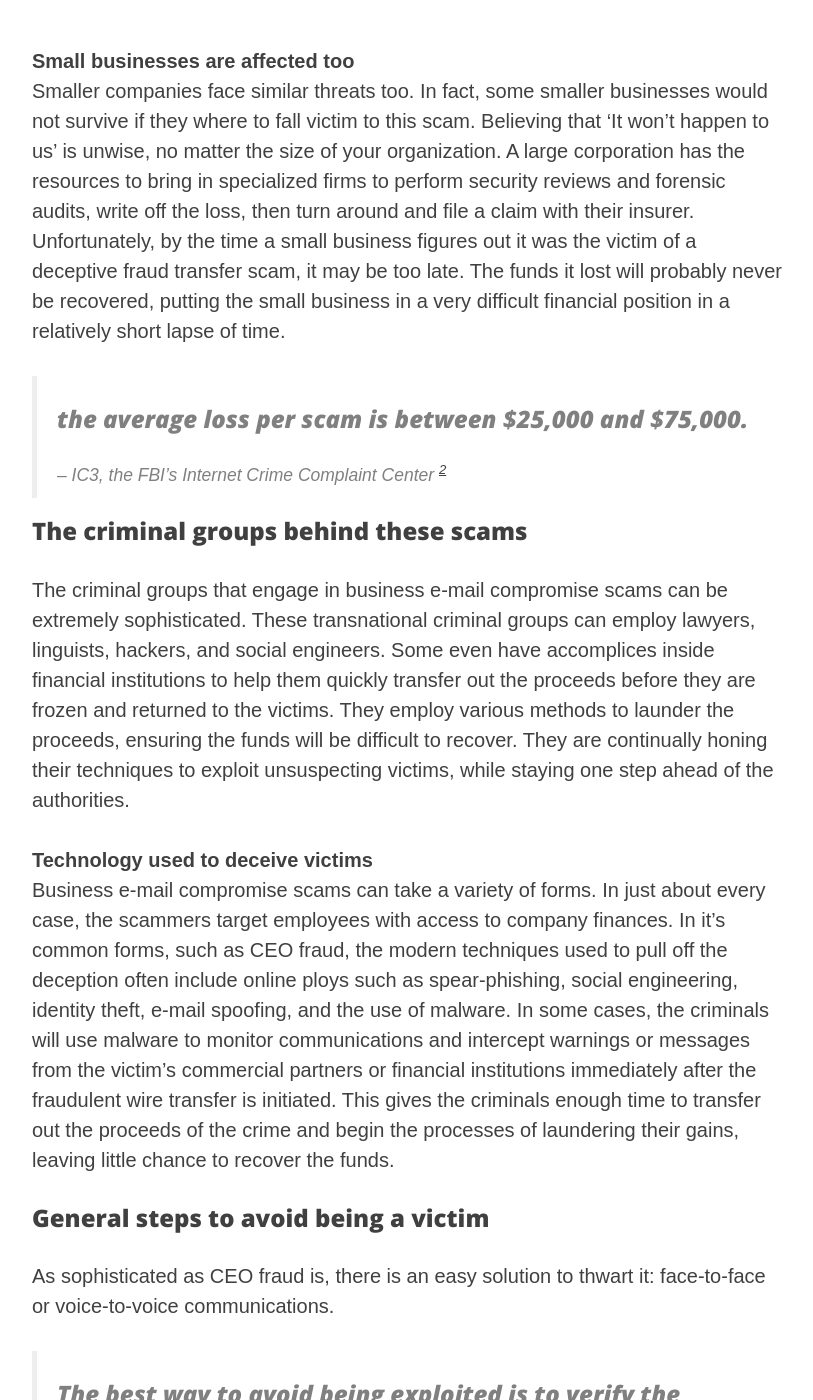
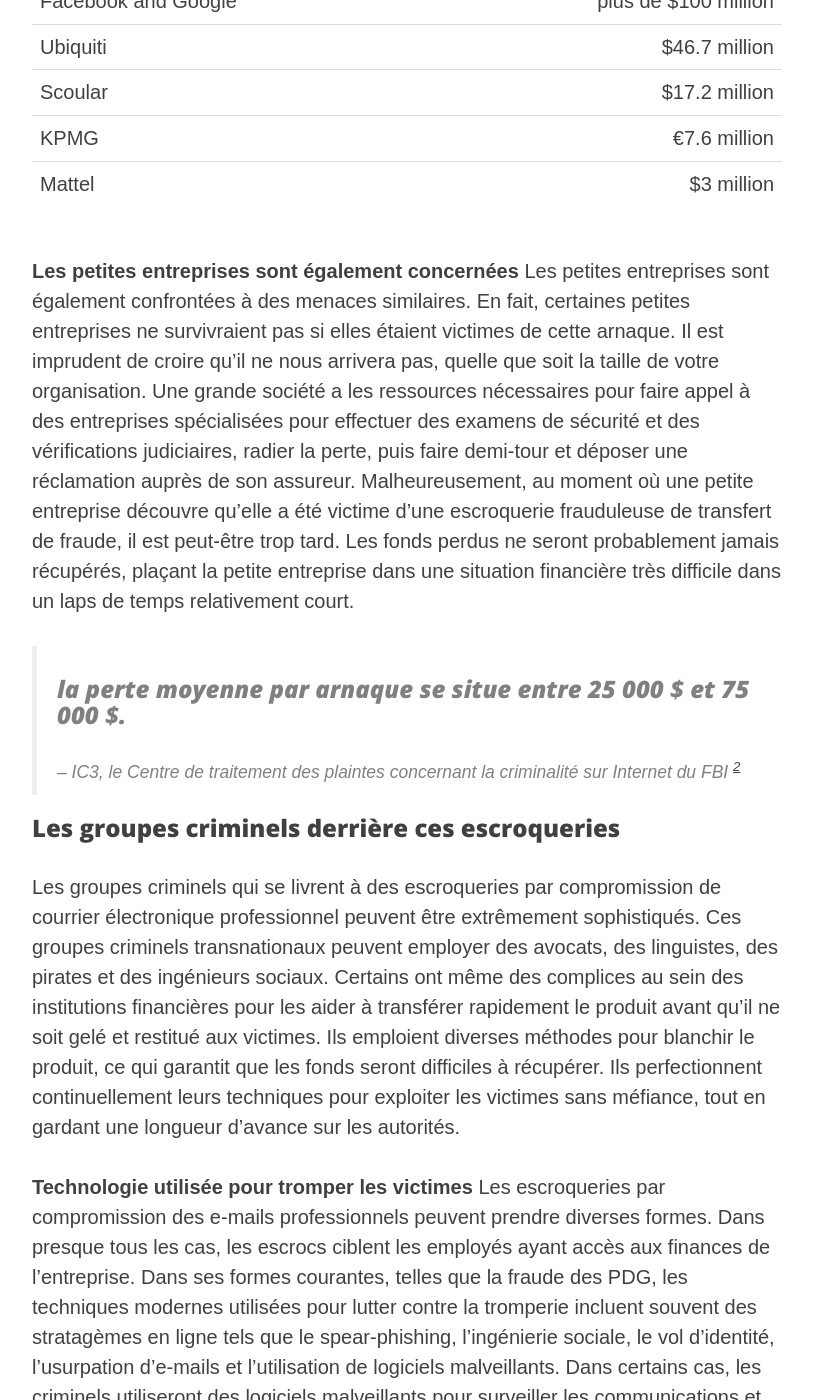
Before and after one commit to riod4/fr-services, a Jekyll site: the page built from _posts/2018-01-16-ceo-fraud.md, in a window 1280 px wide and 1400 px high, scrolled down 1986 px. Shown: the whole window, without its empty margins (233-1046 px from the left). Built offline with Jekyll 4.4.1, drawn with Linux system fonts in a browser that asks for light colours; nearby versions of some CDN libraries; some of the changed text lies outside the part shown.

Commit message:
2020-06-27 fr text placeholder

```diff
--- a/_posts/2018-01-16-ceo-fraud.md
+++ b/_posts/2018-01-16-ceo-fraud.md
@@ -1,10 +1,10 @@
 ---
 layout:     post
-title:      "CEO fraud or business email compromise (BEC)"
-subtitle:   "Don't let attackers add you to a growing list of victims."
-description: "According to the FBI, business e-mail compromise fraud cost businesses of all sizes over $3 billion, a 1,300 percent increase in identified losses since 2015."
-date:       2018-01-16 12:00:00
-permalink:  /ceo-fraud
+title:      "Fraude du PDG ou compromis sur les e-mails professionnels"
+subtitle:   "Ne laissez pas ces attaquants vous ajouter à une liste croissante de victimes."
+description: "Selon le FBI, la fraude liée au compromis des e-mails professionnels a coûté aux entreprises de toutes tailles plus de 3 milliards de dollars, soit une augmentation de 1300% des pertes identifiées depuis 2015."
+date:       2020-06-27 12:00:00
+permalink:  /fraude-du-PDG
 author:     "dario"
 header-img: "img/ceo-fraud.jpeg"
 header-title:
@@ -13,60 +13,60 @@ header-credit-link: "https://pixabay.com/en/security-protection-anti-virus-26513
 header-license:  CC0 Creative Commons
 ---
 
-## Billions defrauded by organized crime
-Business e-mail compromise (BEC) is a sophisticated type of wire fraud that can take a variety of forms. In one variant, called CEO fraud,  organized crime groups impersonate an official or executive of an organization with the intent of deceiving employees in financial positions to initiate an urgent wire transfer of funds. By searching for public information on the organizational structure of their intended victim, using social engineering, and penetrating the internal IT network of their target, they gather information on employee relationships and identify security procedures. Seeking specific opportunities, such as a business trip by the CEO, they spoof email accounts enabling them to pass themselves off as the traveling CEO, requesting an urgent wire transfer to finalize a deal with a new supplier. The relatively high rate of success coupled with the low risks (to the perpetrator) associated with this type of fraud has led to an explosive growth in organized criminal groups trying their hand at pulling off this type of scam.
+## Des milliards fraudés par le crime organisé
+Le compromis sur les e-mails professionnels (BEC) est un type sophistiqué de fraude électronique qui peut prendre diverses formes. Dans une variante, appelée fraude des PDG, les groupes du crime organisé se font passer pour un fonctionnaire ou un dirigeant d'une organisation dans l'intention de tromper les employés occupant des postes financiers afin d'initier un virement de fonds urgent. En recherchant des informations publiques sur la structure organisationnelle de leur victime, en utilisant l'ingénierie sociale et en pénétrant le réseau informatique interne de leur cible, ils collectent des informations sur les relations avec les employés et identifient les procédures de sécurité. À la recherche d'opportunités spécifiques, comme un voyage d'affaires par le PDG, ils usurpent des comptes de messagerie leur permettant de se faire passer pour le PDG itinérant, demandant un virement bancaire urgent pour finaliser un accord avec un nouveau fournisseur. Le taux de réussite relativement élevé associé aux faibles risques (pour l'auteur) associés à ce type de fraude a conduit à une croissance explosive des groupes criminels organisés essayant de mettre un terme à ce type d'escroquerie.
 
-> ### the BEC scam continues to grow, evolve, and target businesses of all sizes. Since January 2015, there has been a 1,300 percent increase in identified exposed losses, now totaling over $3 billion.
--- <cite>IC3, the FBI’s Internet Crime Complaint Center <sup>[1](#myfootnote1)</sup></cite>
+> ### l'arnaque BEC continue de croître, d'évoluer et de cibler les entreprises de toutes tailles. Depuis janvier 2015, les pertes exposées identifiées ont augmenté de 1 300%, totalisant désormais plus de 3 milliards de dollars.
+-- <cite>IC3, le Centre de traitement des plaintes concernant la criminalité sur Internet du FBI <sup>[1](#myfootnote1)</sup></cite>
 
-### Can you be a target?
-The criminal groups who employ deceptive fraud transfer scams target large and small organizations all over the world. Non-profits, well-known corporations, public organizations, and local businesses are all potential targets. As the list below demonstrates, even multinational corporations with dedicated security teams have been victimized, since this type of fraud does not rely on finding a technical breach to enable attackers to initiate fraudulent wire transfers themselves. The fraud is based on deceiving people from within the victimized organization to initiate the transfer, believing it to be a legitimate request.
+### Pouvez-vous être une cible?
+Les groupes criminels qui utilisent des escroqueries frauduleuses pour transfert de fraude ciblent les grandes et petites organisations du monde entier. Les organisations à but non lucratif, bien connues, les organisations publiques et les entreprises locales sont toutes des cibles potentielles. Comme le montre la liste ci-dessous, même les multinationales dotées d'équipes de sécurité dédiées ont été victimes, car ce type de fraude ne repose pas sur la découverte d'une faille technique pour permettre aux attaquants de lancer eux-mêmes des virements électroniques frauduleux. La fraude est basée sur le fait de tromper des personnes de l'organisation victime pour initier le transfert, estimant qu'il s'agit d'une demande légitime.
 
-**Corporate victims Business e-mail compromise (BEC) fraud**
+**Entreprises victimes de fraude à la compromission du courrier électronique d'entreprise (BEC)**
 
-| Company  |  Amount Defrauded |
+| Société  |  Montant de la fraude |
 |----------|-----------------------------:|
-| [Facebook and Google](http://fortune.com/2017/04/27/facebook-google-rimasauskas/){:rel="nofollow"}{:target="_blank"} | over $100 million |
+| [Facebook and Google](http://fortune.com/2017/04/27/facebook-google-rimasauskas/){:rel="nofollow"}{:target="_blank"} | plus de $100 million |
 | [Ubiquiti](https://krebsonsecurity.com/2015/08/tech-firm-ubiquiti-suffers-46m-cyberheist/){:rel="nofollow"}{:target="_blank"} |$46.7 million |
 | [Scoular](https://www.ft.com/content/19ade924-d0a5-11e5-831d-09f7778e7377){:rel="nofollow"}{:target="_blank"} | $17.2 million |
 | [KPMG](http://www.bbc.com/news/business-35250678){:rel="nofollow"}{:target="_blank"} | €7.6 million |
 | [Mattel](https://www.cbsnews.com/news/mattel-vs-chinese-cyberthieves-its-no-game/){:rel="nofollow"}{:target="_blank"} | $3 million |
 
-**Small businesses are affected too**
-Smaller companies face similar threats too. In fact, some smaller businesses would not survive if they where to fall victim to this scam. Believing that ‘It won’t happen to us’ is unwise, no matter the size of your organization. A large corporation has the resources to bring in specialized firms to perform security reviews and forensic audits, write off the loss, then turn around and file a claim with their insurer. Unfortunately, by the time a small business figures out it was the victim of a deceptive fraud transfer scam, it may be too late. The funds it lost will probably never be recovered, putting the small business in a very difficult financial position in a relatively short lapse of time.
+**Les petites entreprises sont également concernées**
+Les petites entreprises sont également confrontées à des menaces similaires. En fait, certaines petites entreprises ne survivraient pas si elles étaient victimes de cette arnaque. Il est imprudent de croire qu'il ne nous arrivera pas, quelle que soit la taille de votre organisation. Une grande société a les ressources nécessaires pour faire appel à des entreprises spécialisées pour effectuer des examens de sécurité et des vérifications judiciaires, radier la perte, puis faire demi-tour et déposer une réclamation auprès de son assureur. Malheureusement, au moment où une petite entreprise découvre qu'elle a été victime d'une escroquerie frauduleuse de transfert de fraude, il est peut-être trop tard. Les fonds perdus ne seront probablement jamais récupérés, plaçant la petite entreprise dans une situation financière très difficile dans un laps de temps relativement court.
 
-> ### the average loss per scam is between $25,000 and $75,000.
--- <cite>IC3, the FBI’s Internet Crime Complaint Center <sup>[2](#myfootnote1)</sup></cite>
+> ### la perte moyenne par arnaque se situe entre 25 000 $ et 75 000 $.
+-- <cite> IC3, le Centre de traitement des plaintes concernant la criminalité sur Internet du FBI <sup>[2](#myfootnote1)</sup></cite>
 
-### The criminal groups behind these scams
-The criminal groups that engage in business e-mail compromise scams can be extremely sophisticated. These transnational criminal groups can employ lawyers, linguists, hackers, and social engineers. Some even have accomplices inside financial institutions to help them quickly transfer out the proceeds before they are frozen and returned to the victims. They employ various methods to launder the proceeds, ensuring the funds will be difficult to recover. They are continually honing their techniques to exploit unsuspecting victims, while staying one step ahead of the authorities.
+### Les groupes criminels derrière ces escroqueries
+Les groupes criminels qui se livrent à des escroqueries par compromission de courrier électronique professionnel peuvent être extrêmement sophistiqués. Ces groupes criminels transnationaux peuvent employer des avocats, des linguistes, des pirates et des ingénieurs sociaux. Certains ont même des complices au sein des institutions financières pour les aider à transférer rapidement le produit avant qu'il ne soit gelé et restitué aux victimes. Ils emploient diverses méthodes pour blanchir le produit, ce qui garantit que les fonds seront difficiles à récupérer. Ils perfectionnent continuellement leurs techniques pour exploiter les victimes sans méfiance, tout en gardant une longueur d'avance sur les autorités.
 
-**Technology used to deceive victims**
-Business e-mail compromise scams can take a variety of forms. In just about every case, the scammers target employees with access to company finances. In it's common forms, such as CEO fraud, the modern techniques used to pull off the deception often include online ploys such as spear-phishing, social engineering, identity theft, e-mail spoofing, and the use of malware. In some cases, the criminals will use malware to monitor communications and intercept warnings or messages from the victim's commercial partners or financial institutions immediately after the fraudulent wire transfer is initiated. This gives the criminals enough time to transfer out the proceeds of the crime and begin the processes of laundering their gains, leaving little chance to recover the funds.
+**Technologie utilisée pour tromper les victimes**
+Les escroqueries par compromission des e-mails professionnels peuvent prendre diverses formes. Dans presque tous les cas, les escrocs ciblent les employés ayant accès aux finances de l'entreprise. Dans ses formes courantes, telles que la fraude des PDG, les techniques modernes utilisées pour lutter contre la tromperie incluent souvent des stratagèmes en ligne tels que le spear-phishing, l'ingénierie sociale, le vol d'identité, l'usurpation d'e-mails et l'utilisation de logiciels malveillants. Dans certains cas, les criminels utiliseront des logiciels malveillants pour surveiller les communications et intercepter les avertissements ou les messages des partenaires commerciaux ou des institutions financières de la victime immédiatement après le début du virement bancaire frauduleux. Cela donne aux criminels suffisamment de temps pour transférer le produit du crime et commencer le processus de blanchiment de leurs gains, laissant peu de chance de récupérer les fonds.
 
-### General steps to avoid being a victim
- As sophisticated as CEO fraud is, there is an easy solution to thwart it: face-to-face or voice-to-voice communications.
+### Étapes générales pour éviter d'être victime
+ Aussi sophistiquée que soit la fraude des PDG, il existe une solution simple pour la contrecarrer: les communications face à face ou voix à voix.
 
- > ### The best way to avoid being exploited is to verify the authenticity of requests to send money by walking into the CEO’s office or speaking to him or her directly on the phone. Don’t rely on e-mail alone.
- -- <cite>Martin Licciardo, special agent, FBI Washington Field Office <sup>[1](#myfootnote1)</sup></cite>
+ > ### La meilleure façon d'éviter d'être exploité est de vérifier l'authenticité des demandes d'envoi d'argent en entrant dans le bureau du PDG ou en lui parlant directement par téléphone. Ne comptez pas uniquement sur le courrier électronique.
+ -- <cite> Martin Licciardo, agent spécial, Bureau extérieur du FBI à Washington <sup>[1](#myfootnote1)</sup></cite>
 
-Speaking to the person requesting the wire transfer and verifying their identity should always be a priority. Asking employees not to rely on phone numbers presented in the email of the request is also good practice. The employee who receives an urgent request should seek assistance from coworkers to verify it is legitimate. The more people look into exceptional requests, the higher the probability a scam can be uncovered before it is too late. Systems and procedures can be adapted to help employees identify high risk situations and enable them to spot any unusual request. Combining employee awareness with technology to flag suspicious activity will go a long way towards protecting an organization against fraud.
+Parler à la personne qui demande le virement bancaire et vérifier son identité devrait toujours être une priorité. Demander aux employés de ne pas se fier aux numéros de téléphone présentés dans l'e-mail de la demande est également une bonne pratique. L'employé qui reçoit une demande urgente doit demander l'aide de collègues pour vérifier qu'elle est légitime. Plus les gens examinent les demandes exceptionnelles, plus la probabilité qu'une arnaque soit découverte avant qu'il ne soit trop tard est élevée. Les systèmes et procédures peuvent être adaptés pour aider les employés à identifier les situations à haut risque et leur permettre de détecter toute demande inhabituelle. Combiner la sensibilisation des employés à la technologie pour signaler les activités suspectes contribuera grandement à protéger une organisation contre la fraude.
 
-As is the case with other types of malicious attacks, [multiple layers of security]({{ site.baseurl }}{% link _services/protect-assets-service.md %}) are recommended as part of an effective fraud-prevention program:
+Comme pour d'autres types d'attaques malveillantes, [plusieurs couches de sécurité]({{ site.baseurl }}{% link _services/protect-assets-service.md %}) sont recommandées dans le cadre d'une prévention efficace de la fraude programme:
 
-* **Identify risk —** Identify high-risk employees
-* **Define security and privacy policies —** Define financial security objectives
-* **Customize security training and awareness programs —** Train employees to be aware of red flags
-* **Keep information systems current and up to date —** Reduce vulnerabilities that expose employees to scams
-* **Install preventive controls —** Detect and prevent scams
-* **Maintain comprehensive logs and audit trails —** Log all suspicious activity
-* **Evaluate cyber liability insurance —** Protection against losses due to fraud
+* **Identifier les risques -** Identifier les employés à haut risque
+* **Définir les politiques de sécurité et de confidentialité -** Définir les objectifs de sécurité financière
+* **Personnaliser les programmes de formation et de sensibilisation à la sécurité -** Former les employés à être conscients des drapeaux rouges
+* **Gardez les systèmes d'information à jour et à jour -** Réduisez les vulnérabilités qui exposent les employés aux escroqueries
+* **Installer des contrôles préventifs -** Détecter et prévenir les escroqueries
+* **Conservez des journaux complets et des pistes d'audit -** Enregistrez toutes les activités suspectes
+* **Évaluez l'assurance cyber-responsabilité -** Protection contre les pertes dues à la fraude
 
-The key is to train staff to recognize suspicious emails and other communications, and to provide them with clear procedures when dealing with funds transfers in particular.
+L'essentiel est de former le personnel à reconnaître les e-mails suspects et autres communications, et de leur fournir des procédures claires lors des transferts de fonds en particulier.
 
-If you or your company have been victimized by a business e-mail compromise scam, it’s important to act quickly. Contact your financial institution immediately and request that they contact the financial institution where the fraudulent transfer was sent. Next, call the proper local authorities, and file a complaint.
+Si vous ou votre entreprise avez été victime d'une arnaque à la compromission des e-mails professionnels, il est important d'agir rapidement. Contactez immédiatement votre institution financière et demandez-leur de contacter l'institution financière où le virement frauduleux a été envoyé. Ensuite, appelez les autorités locales compétentes et déposez une plainte.
 
-If you'd like more information on how to protect your organization against fraud, get in touch. [**Contact us**]({{ site.baseurl }}/contact)
+Si vous souhaitez plus d'informations sur la façon de protéger votre organisation contre la fraude, contactez-nous. [**Contactez-nous**]({{ site.baseurl }}/contact)
 
 <a name="myfootnote1">1</a>: [IC3: Cyber-Enabled Financial Fraud on the Rise Globally.](https://www.fbi.gov/news/stories/business-e-mail-compromise-on-the-rise){:rel="nofollow"}{:target="_blank"}
 
```
